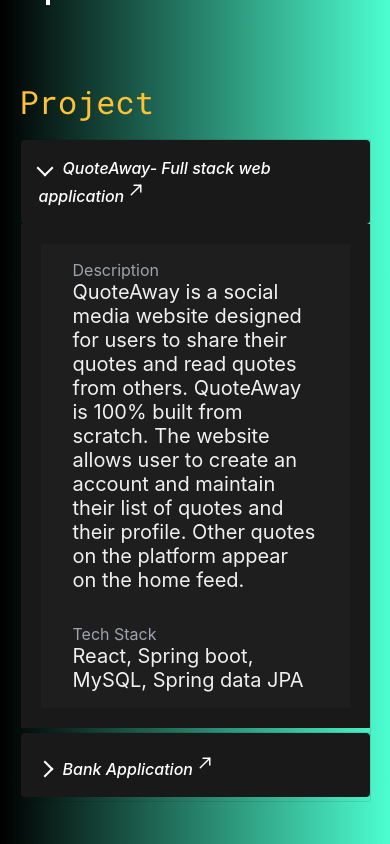
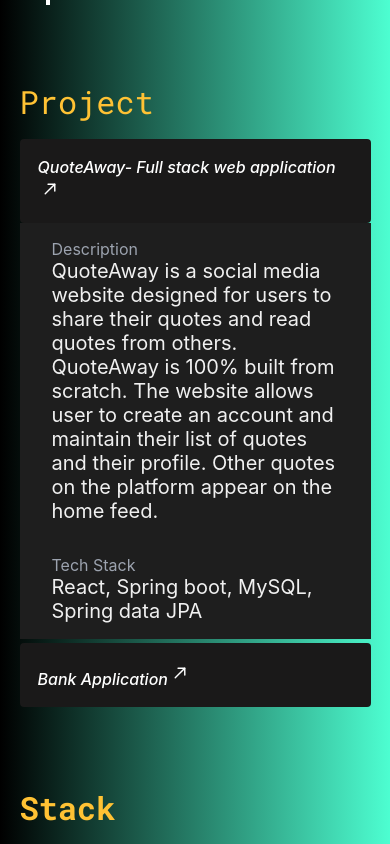
Before and after one commit to Viper-10/personal-website, a React (Create React App) app: page / in a window 390 px wide. Shown: the part 1760-2604 px from the top of the page. Built offline with nearby package versions, Linux system fonts and the light colour scheme.

Commit message:
FIX - accordion mobile UI/UX

```diff
--- a/src/Pages/Home/Components/Projects/Project/Project.js
+++ b/src/Pages/Home/Components/Projects/Project/Project.js
@@ -4,7 +4,6 @@
   AccordionItemButton,
   AccordionItemPanel,
 } from "react-accessible-accordion";
-import "react-accessible-accordion/dist/fancy-example.css";
 import "./style.css";
 import { ArrowDiagonalSvg } from "..";
 
@@ -13,7 +12,13 @@
     <AccordionItem key={name} uuid={link}>
       <AccordionItemHeading>
         <AccordionItemButton>
-          <span className="cyan-on-hover" onClick={() => window.open(link)}>
+          <span
+            className="cyan-on-hover"
+            onClick={(e) => {
+              window.open(link);
+              e.stopPropagation();
+            }}
+          >
             {name}
             {category && `- ${category}`}
             <ArrowDiagonalSvg width="24px" height="24px" />
--- a/src/Pages/Home/Components/Projects/Project/style.css
+++ b/src/Pages/Home/Components/Projects/Project/style.css
@@ -2,16 +2,14 @@
   margin-bottom: 4px;
 }
 .accordion__button {
+  cursor: pointer;
+  padding: 18px;
+  text-align: left;
   background-color: var(--primary-dark-color);
   color: white;
   border-radius: 4px;
   transition: background-color 0.3s ease-in-out;
   -webkit-tap-highlight-color: transparent;
-}
-.accordion__item *:hover,
-.accordion__item *:focus,
-.accordion__item *:active {
-  background-color: none;
 }
 @media (min-width: 1024px) {
   .accordion__button:hover {
```
